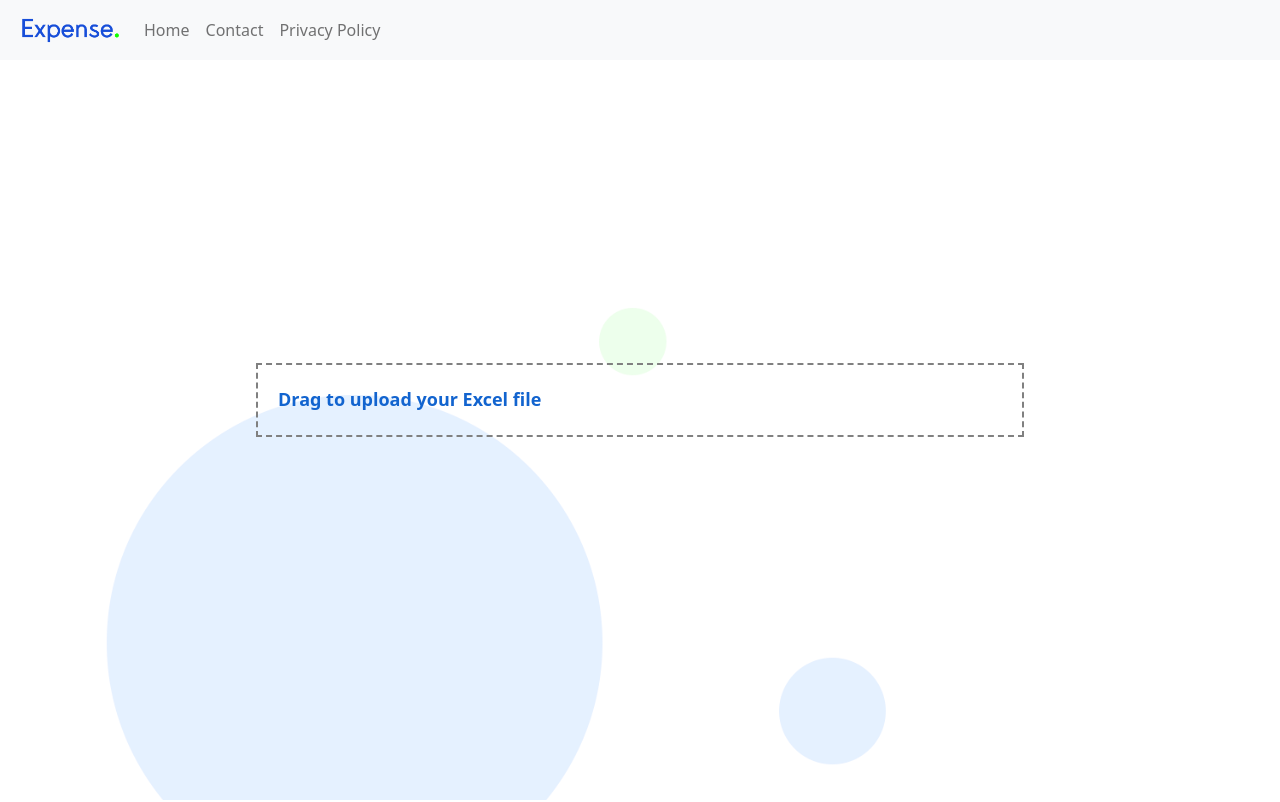
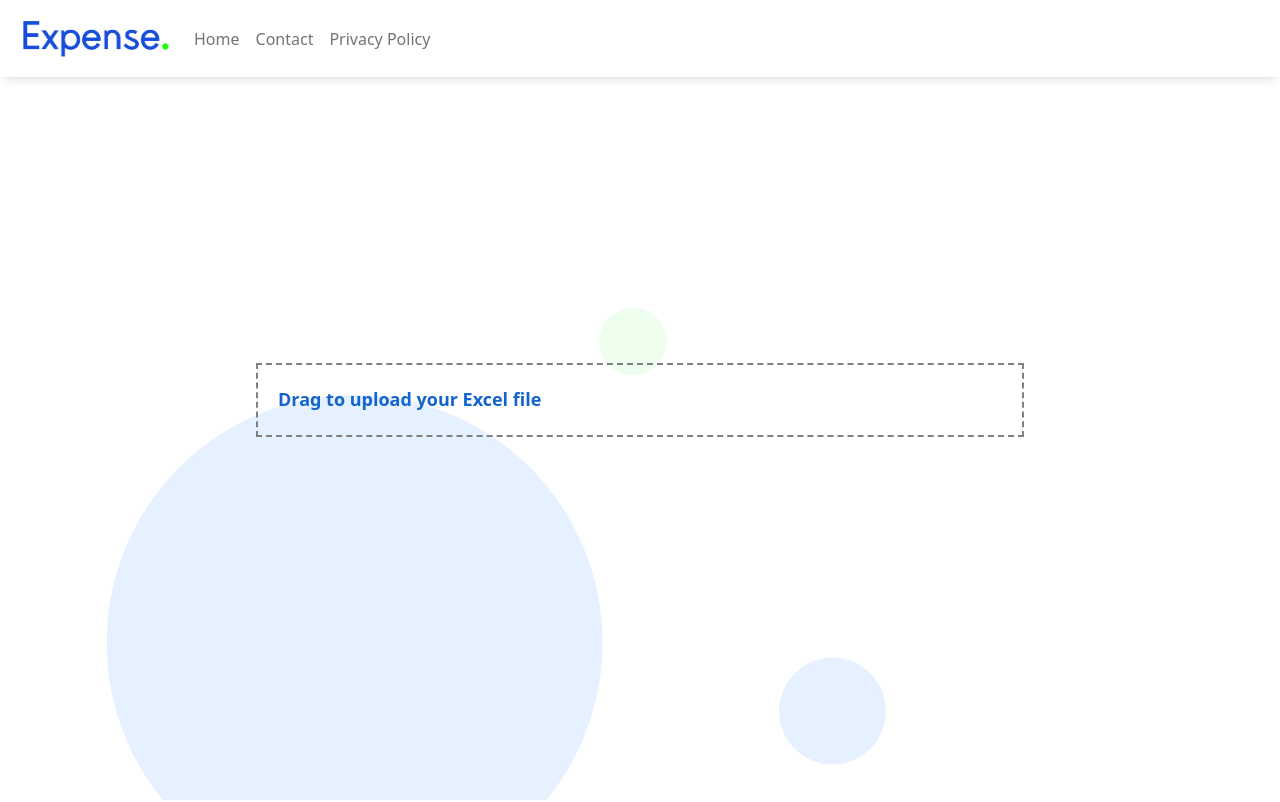
Before and after one commit to Expense-analyzer/expense-analyzer.github.io, a plain HTML site: page dashboard2.html in a window 1280 px wide. Shown: the top 802 px of the page. Drawn offline with nearby package versions, Linux system fonts and the light colour scheme.

Commit message:
Update dashboard2.html

```diff
--- a/dashboard2.html
+++ b/dashboard2.html
@@ -73,10 +73,10 @@
     </style>
 </head>
 <body>
-  <nav class="navbar navbar-expand-lg navbar-light bg-light p-2 fixed-top">
+  <nav class="navbar navbar-expand-lg navbar-light bg-white p-2 fixed-top" style="box-shadow: 0px 5px 10px -5px rgb(199, 206, 211);">
     <div class="container-fluid">
       <a class="navbar-brand" href="#">
-        <img src="logo.png" alt="" width="100"  class="d-inline-block align-text-top">
+        <img src="logo.png" alt="" width="150"  class="d-inline-block align-text-top">
         </a>
       <button class="navbar-toggler" type="button" data-bs-toggle="collapse" data-bs-target="#navbarSupportedContent" aria-controls="navbarSupportedContent" aria-expanded="false" aria-label="Toggle navigation">
         <span class="navbar-toggler-icon"></span>
@@ -103,7 +103,7 @@
       <br>
       <br>
       <div align='right' style="margin: 20px;">
-        <button class="btn btn-primary m-3" style="display: none;" id="add2">Add new row</button>
+        <button class="btn btn-success m-3" style="display: none;" id="add2">Add new row</button>
       </div>
       <br>
       <br>
```
